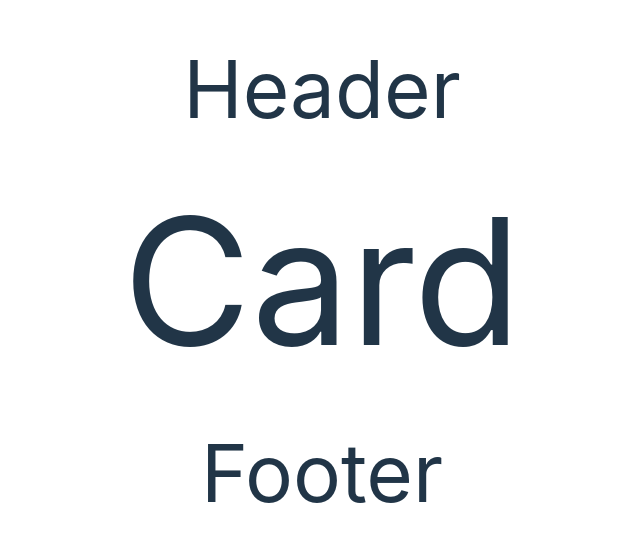
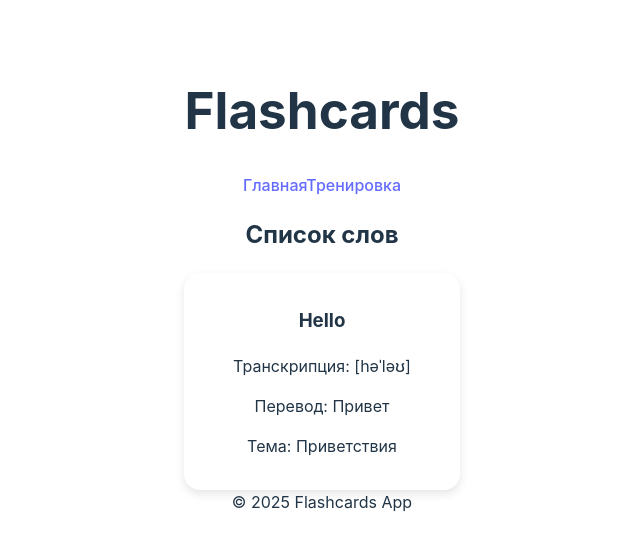
Before and after one commit to JuliaMichaela/English-learning-app, a React (Vite) app: page / in a window 1280 px wide. Shown: the part 119-668 px from the top of the page, without its empty margins (318-958 px from the left). Built offline with nearby package versions, Linux system fonts and the light colour scheme.

Commit message:
updated WordCard.jsx

```diff
--- a/src/App/App.jsx
+++ b/src/App/App.jsx
@@ -1,14 +1,18 @@
-import Card from '../Components/Card/Card'
 import Footer from '../Components/Footer/Footer'
 import Header from '../Components/Header/Header'
+import WordList from '../Components/WordList/WordList'
 import './App.scss'
 
 function App() {
 
+  const words = [
+    { id: 1, word: "Hello", transcription: "[həˈləʊ]", translation: "Привет", topic: "Приветствия" },
+  ];
+
   return (
     <>
       <Header />
-      <Card />
+      <WordList words={words} />
       <Footer />
     </>
   )
--- a/src/Components/Card/Card.jsx
+++ /dev/null
@@ -1,7 +0,0 @@
-import './card.scss'
-
-export default function Card() {
-    return (
-        <div className='card'>Card</div>
-    )
-}
--- a/src/Components/Card/card.scss
+++ /dev/null
@@ -1,3 +0,0 @@
-.card {
-    font-size: 11em;
-}
--- a/src/Components/Footer/Footer.jsx
+++ b/src/Components/Footer/Footer.jsx
@@ -2,6 +2,6 @@ import './footer.scss'
 
 export default function Footer() {
     return (
-        <div className='footer'>Footer</div>
+        <footer>© 2025 Flashcards App</footer>
     )
 }
--- a/src/Components/Header/Header.jsx
+++ b/src/Components/Header/Header.jsx
@@ -2,6 +2,12 @@ import './header.scss';
 
 export default function Header() {
     return (
-        <div className='header'>Header</div>
+        <header>
+            <h1>Flashcards</h1>
+            <nav>
+                <a href="#">Главная</a>
+                <a href="#">Тренировка</a>
+            </nav>
+        </header>
     )
 }
--- /dev/null
+++ b/src/Components/WordCard/WordCard.jsx
@@ -0,0 +1,13 @@
+import './WordCard.scss'
+
+export default function WordCard({ word }) {
+    return (
+
+        <div className="word-card">
+            <h3>{word.word}</h3>
+            <p>Транскрипция: {word.transcription}</p>
+            <p>Перевод: {word.translation}</p>
+            <p>Тема: {word.topic}</p>
+        </div>
+    );
+}
--- /dev/null
+++ b/src/Components/WordCard/WordCard.scss
@@ -0,0 +1,12 @@
+.word-card {
+    background-color: white;
+    border-radius: 16px;
+    box-shadow: 0px 4px 10px rgba(0, 0, 0, 0.1);
+    padding: 16px;
+    text-align: center;
+    transition: transform 0.2s;
+}
+
+.word-card:hover {
+    transform: scale(1.05);
+}
--- /dev/null
+++ b/src/Components/WordList/WordList.jsx
@@ -0,0 +1,12 @@
+import WordCard from "../WordCard/WordCard";
+
+export default function WordList({ words }) {
+    return (
+        <div>
+            <h2>Список слов</h2>
+            {words.map((word) => (
+                <WordCard key={word.id} word={word} />
+            ))}
+        </div>
+    );
+}
```
Also changed, not shown: src/Components/WordList/WordList.scss (added).
